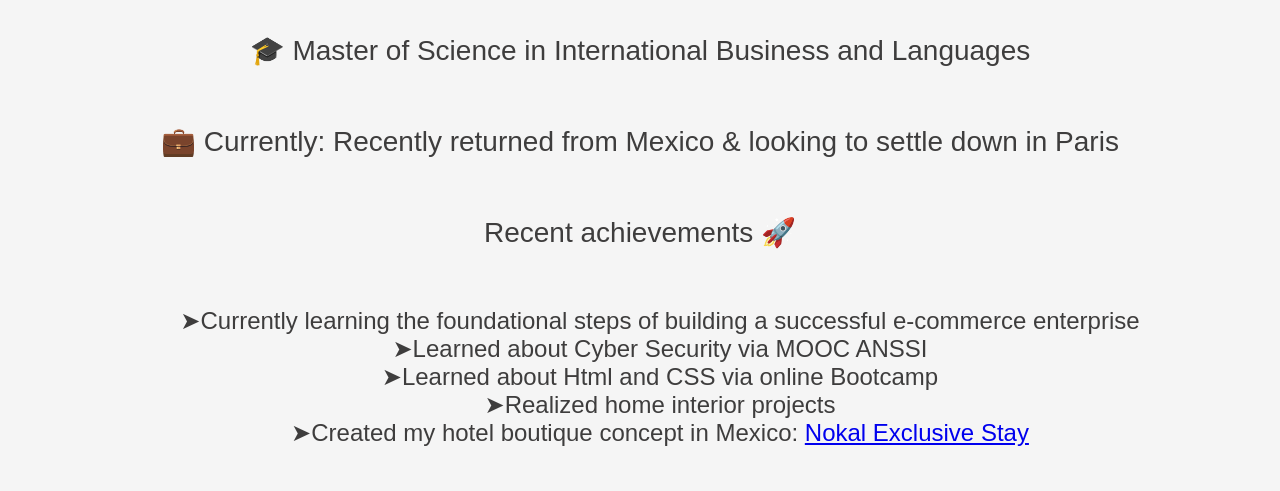
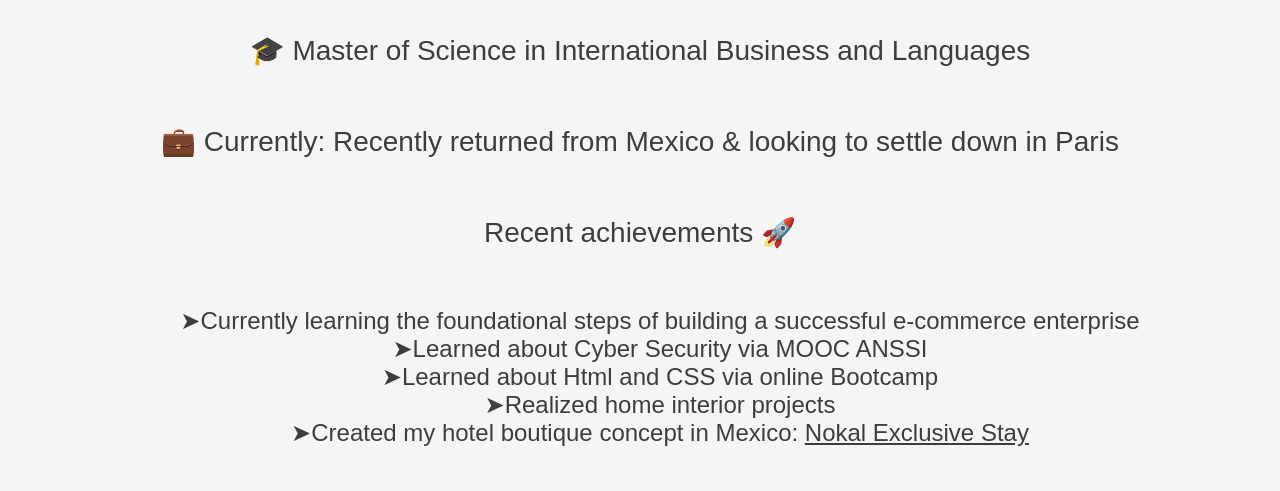
Before and after one commit to Agathabr/html-WebResume, a plain HTML site: page index.html in a window 1280 px wide. Shown: the part 309-800 px from the top of the page. Drawn offline with Linux system fonts and the light colour scheme; a web font is replaced by a local one.

Commit message:
Update style.css

```diff
--- a/style.css
+++ b/style.css
@@ -82,6 +82,11 @@ header a:hover{color: #a2bdc2;}
     text-align: center;
     padding: 5px 12px;
 }
+
+#intro a{color: #3e3d3d;
+}
+
+#intro a:hover{color: #b7828d;}
 
 .languages h3{
     font-family: 'Poppins', serif;
```
